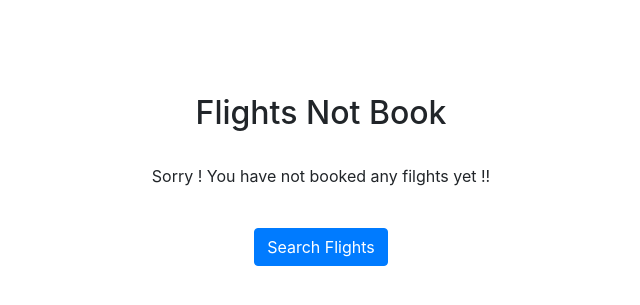
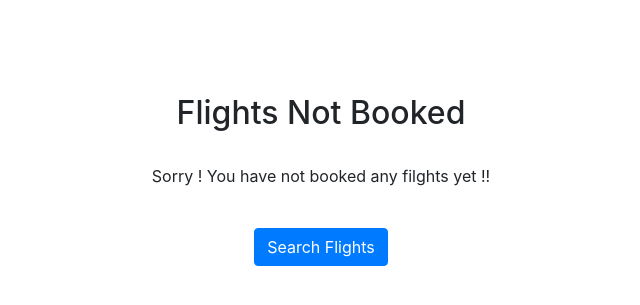
Before and after one commit to gayathri165/flight_booking, a Django app: page /seebookings in a window 1280 px wide. Shown: the part 58-363 px from the top of the page, without its empty margins (319-959 px from the left). Run offline with Django 3.2, Linux system fonts and the light colour scheme; a user stored in the database is signed in; data comes from the database, SQL or seed files in the repository; some libraries are stand-ins or nearby versions.

Commit message:
Update bookings_not_found.html

```diff
--- a/myapp/templates/myapp/bookings_not_found.html
+++ b/myapp/templates/myapp/bookings_not_found.html
@@ -2,7 +2,7 @@
 {% block content %}
 <div class="container text-center" style="margin-top: 70px;">
   <br>
-    <h2> Flights Not Book</h2>
+    <h2> Flights Not Booked</h2>
   <br>
     <p>Sorry ! You have not booked any filghts yet !!</p>
   <br>
```
